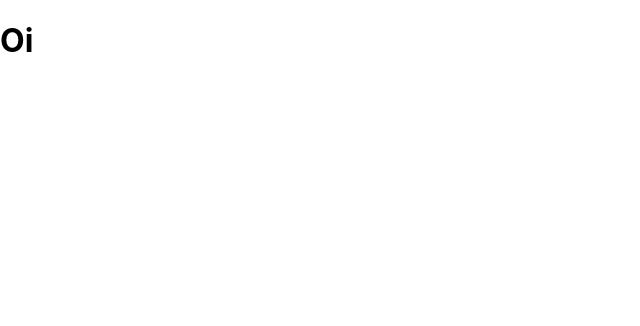
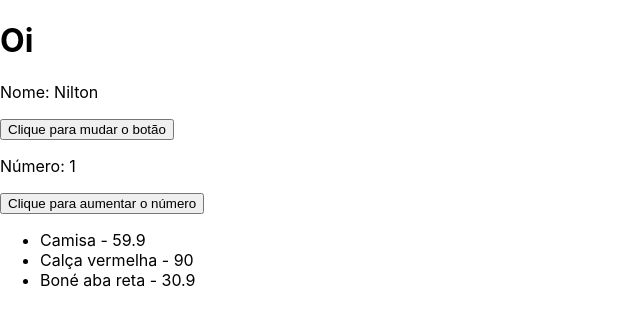
Before and after one commit to niltoncesar3/Estudos-em-react, a React (Create React App) app in the folder Req_http/httpreact/: page / in a window 1280 px wide. Shown: the top 326 px of the page, without its empty margins (0-640 px from the left). Built offline with nearby package versions, Linux system fonts and the light colour scheme; data requests are answered from the project's data file.

Commit message:
New Button

```diff
--- a/Req_http/httpreact/src/App.js
+++ b/Req_http/httpreact/src/App.js
@@ -1,25 +1,34 @@
 import {useState, useEffect} from "react"
 
+//components
+import NewButton from "./components/NewButton"
+
+
+//url
 const url = "http://localhost:3000/products"
+
+
 
 function App() {
 
+  const [products, setProducts] = useState([])
+
   //1-> Resgatando dados
 
-  const [products, setProducts] = useState([])
-
-  useEffect(() => {
-    async function fecthData() {
-      const res = await fetch(url);
-      const data = await res.json();
+  useEffect (() => {
+    async function fetchData() {
+      const res = await fetch(url)
+      const data = await res.json()
 
       setProducts(data)
     }
 
-    fecthData();
-  },[])
+    fetchData();
+  },[10])
 
   console.log(products)
+
+
 
   // 2 -> Adição de produtos
 
@@ -27,6 +36,12 @@ function App() {
   return (
     <div>
       <h1>Oi</h1>
+      <NewButton/>
+      <ul>
+        {products.map((product) => (
+          <li key={product.id}>{product.name} - {product.price}</li>
+        ))}
+      </ul>
 
     </div>
   );
--- /dev/null
+++ b/Req_http/httpreact/src/components/NewButton.jsx
@@ -0,0 +1,27 @@
+import React from 'react'
+import { useState } from 'react'
+
+const NewButton = () => {
+
+  const [nome, setNome] = useState('Nilton')
+  const [numero, setNumero] = useState(1)
+
+  const handleNome = () => {
+    setNome('César')
+  }
+
+  const handleNumero = () => {
+    setNumero(numero + 1)
+  }
+
+  return (
+    <div>
+      <p>Nome: {nome}</p>
+      <button onClick={handleNome}>Clique para mudar o botão</button>
+      <p>Número: {numero}</p>
+      <button onClick={handleNumero}>Clique para aumentar o número</button>
+    </div>
+  )
+}
+
+export default NewButton
```
